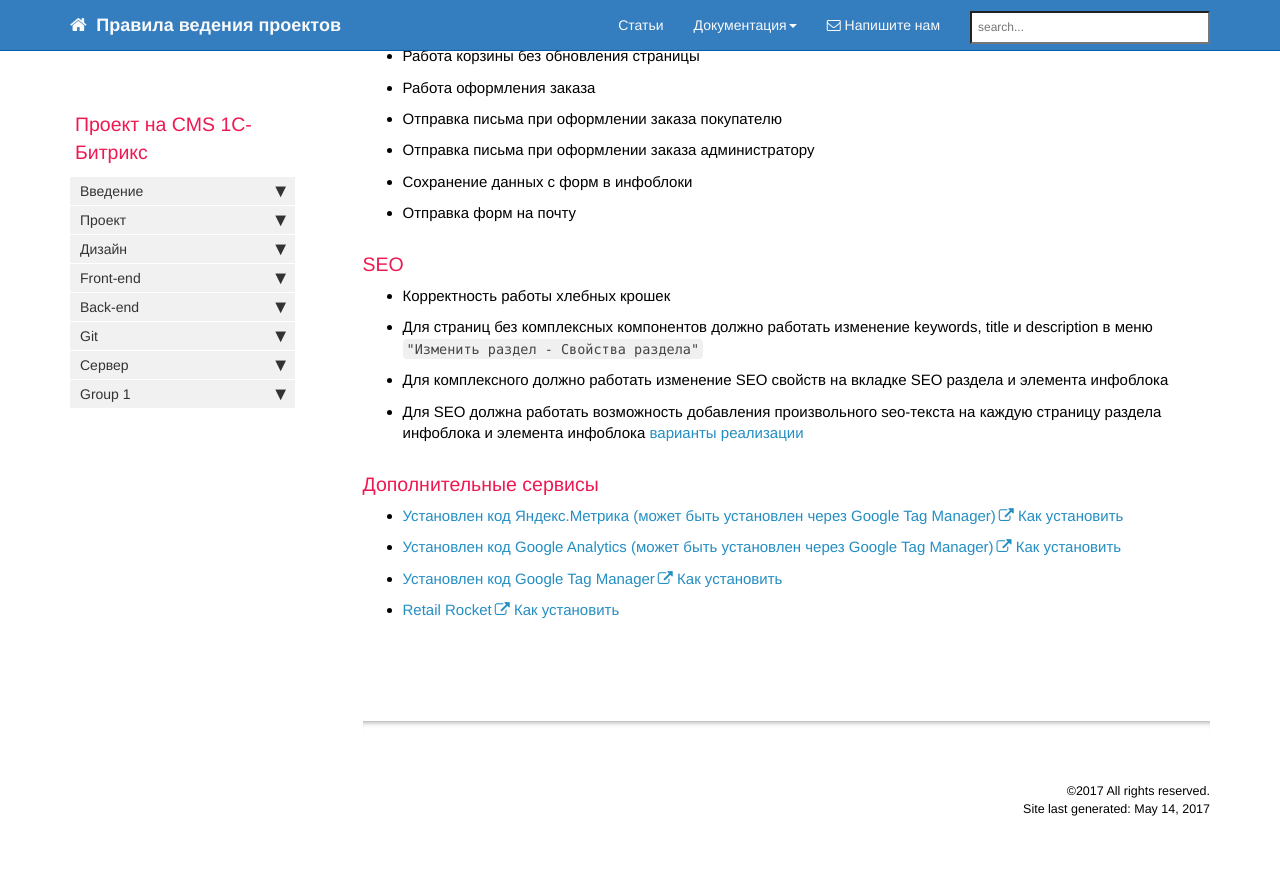
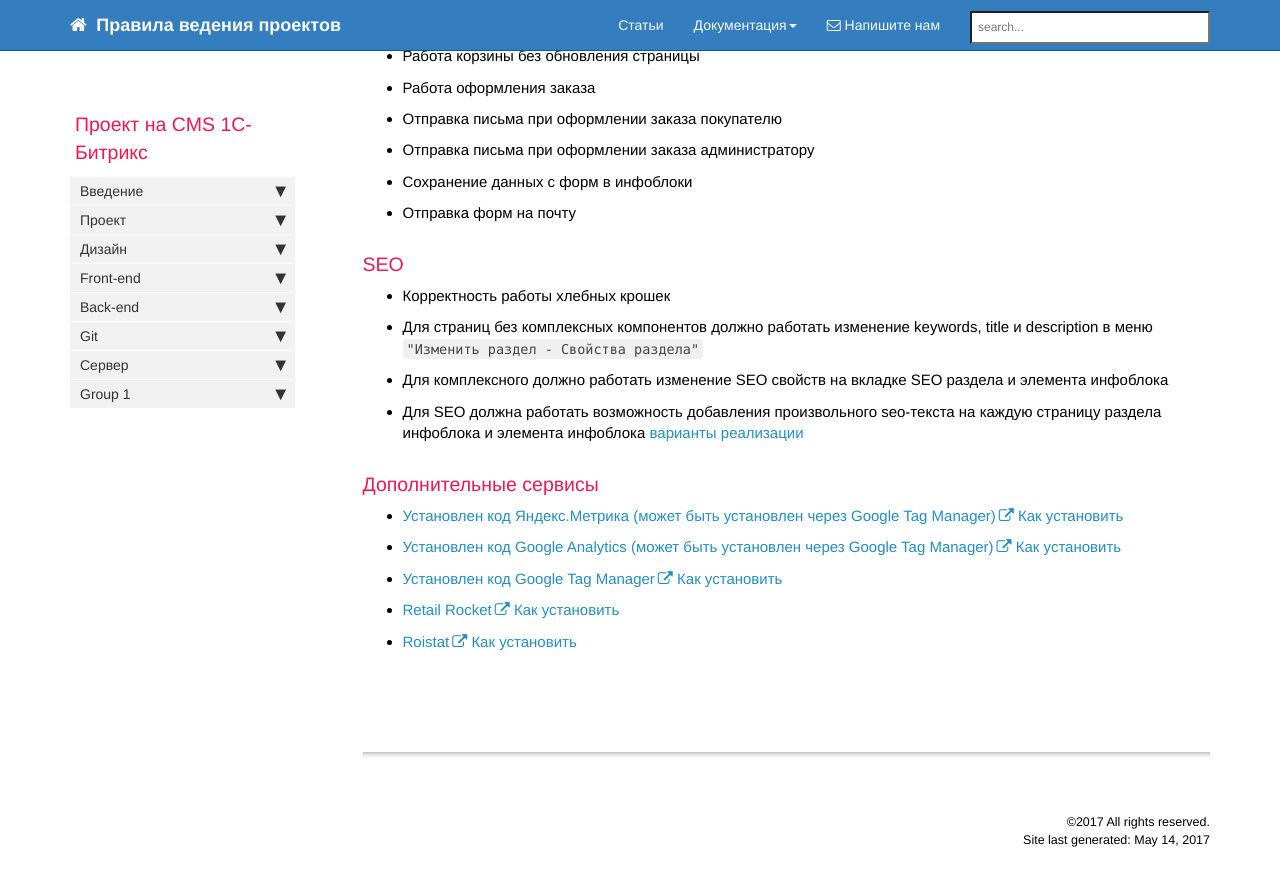
Before and after one commit to gdecider/gdecider.github.io, a Jekyll site: the page built from pages/bx/bx_project-check-list.md, in a window 1280 px wide and 900 px high, scrolled down 875 px. Shown: the top 886 px of the window. Built offline with Jekyll 4.4.1, drawn with Linux system fonts in a browser that asks for light colours; nearby versions of some CDN libraries; comment, search, counter and statistics services are not loaded.

Commit message:
Update bx_project-check-list.md

```diff
--- a/pages/bx/bx_project-check-list.md
+++ b/pages/bx/bx_project-check-list.md
@@ -68,3 +68,5 @@ toc: true
 * [Установлен код Google Tag Manager](https://www.google.com/analytics/tag-manager/) [Как установить](/bx_scripts-gtm.html)
 
 * [Retail Rocket](https://studioratio.ru/retailrocket/) [Как установить](/bx_scripts-retailrocket.html)
+
+* [Roistat](http://roistat.com/ru/) [Как установить](/bx_scripts-roistat.html)
```
